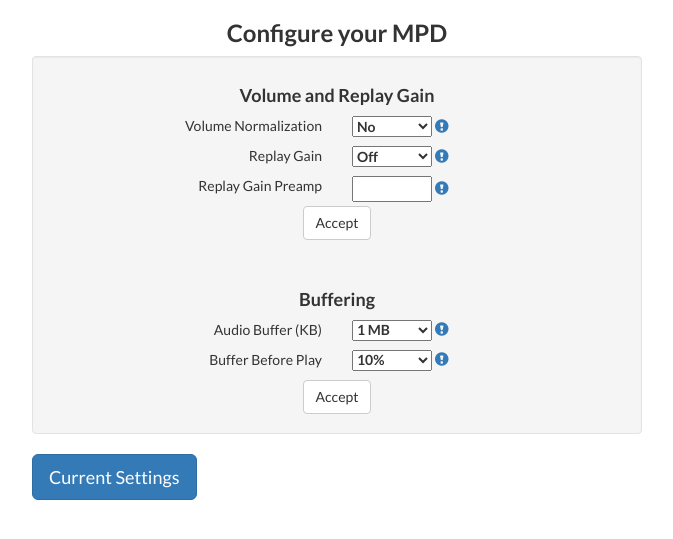
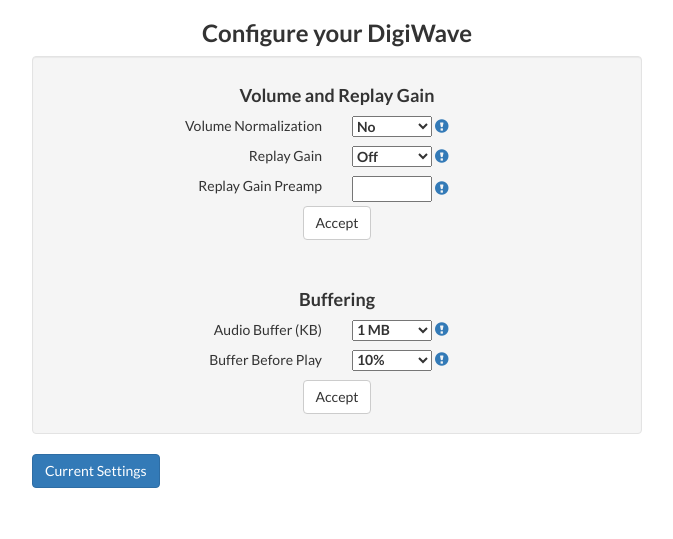
Before and after one commit to ritchie20/digiwave_python, a Flask app: page /mpdconfig in a window 1280 px wide. Shown: the part 52-591 px from the top of the page, without its empty margins (303-976 px from the left). Run offline with Flask 2, Linux system fonts and the light colour scheme; some libraries are stand-ins or nearby versions.

Commit message:
mpd_conf viewer fully working

```diff
--- a/app/scripts/get_mpd.py
+++ b/app/scripts/get_mpd.py
@@ -25,7 +25,7 @@ class GetMpd(object):
                         mpd_params['Replay Gain Preamp'] = value
                 if 'audio_buffer_size' in line:
                     command, value = line.split()
-                    mpd_params['Audio Buffer (Mb)'] = value
+                    mpd_params['Audio Buffer (Kb)'] = value
                 if 'buffer_before_play' in line:
                     command, value = line.split()
                     mpd_params['Buffer Before Play'] = value
--- a/app/templates/mpdconfig.html
+++ b/app/templates/mpdconfig.html
@@ -3,7 +3,7 @@
 {% block content %}
 
 
-<h3 style="text-align: center;">Configure your MPD</h3>
+<h3 style="text-align: center;">Configure your DigiWave</h3>
 
 
 {% include "flash.html" %}
@@ -124,7 +124,7 @@
 
  <div class="bs-example">
     <!-- Button HTML (to Trigger Modal) -->
-    <a href="{{ url_for('showmpd') }}" class="btn btn-lg btn-primary" data-toggle="modal" data-target="#myModal">Current Settings</a>
+    <a href="{{ url_for('showmpd') }}" class="btn btn-primary" data-toggle="modal" data-target="#myModal">Current Settings</a>
 
     <!-- Modal HTML -->
     <div id="myModal" class="modal fade">
```
Also changed, not shown: app/templates/showmpd.html (+10 -0 lines).
